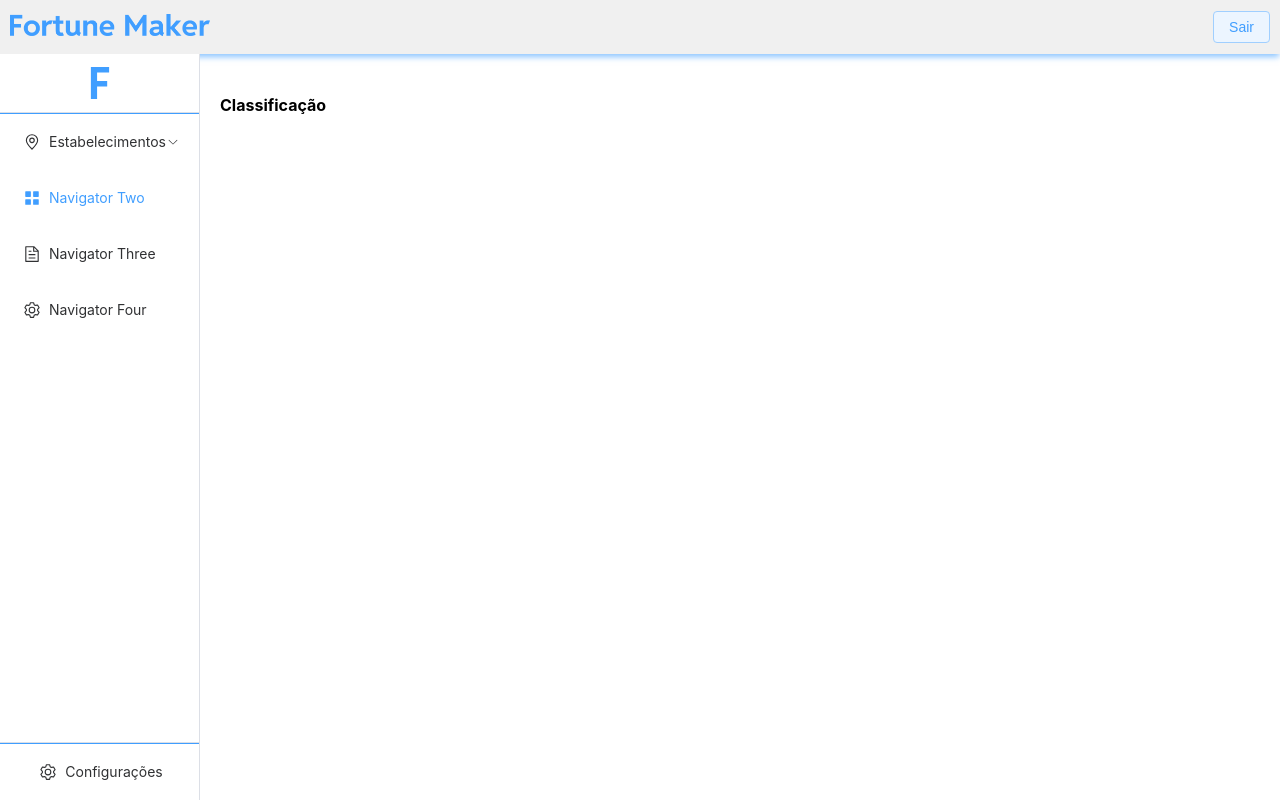
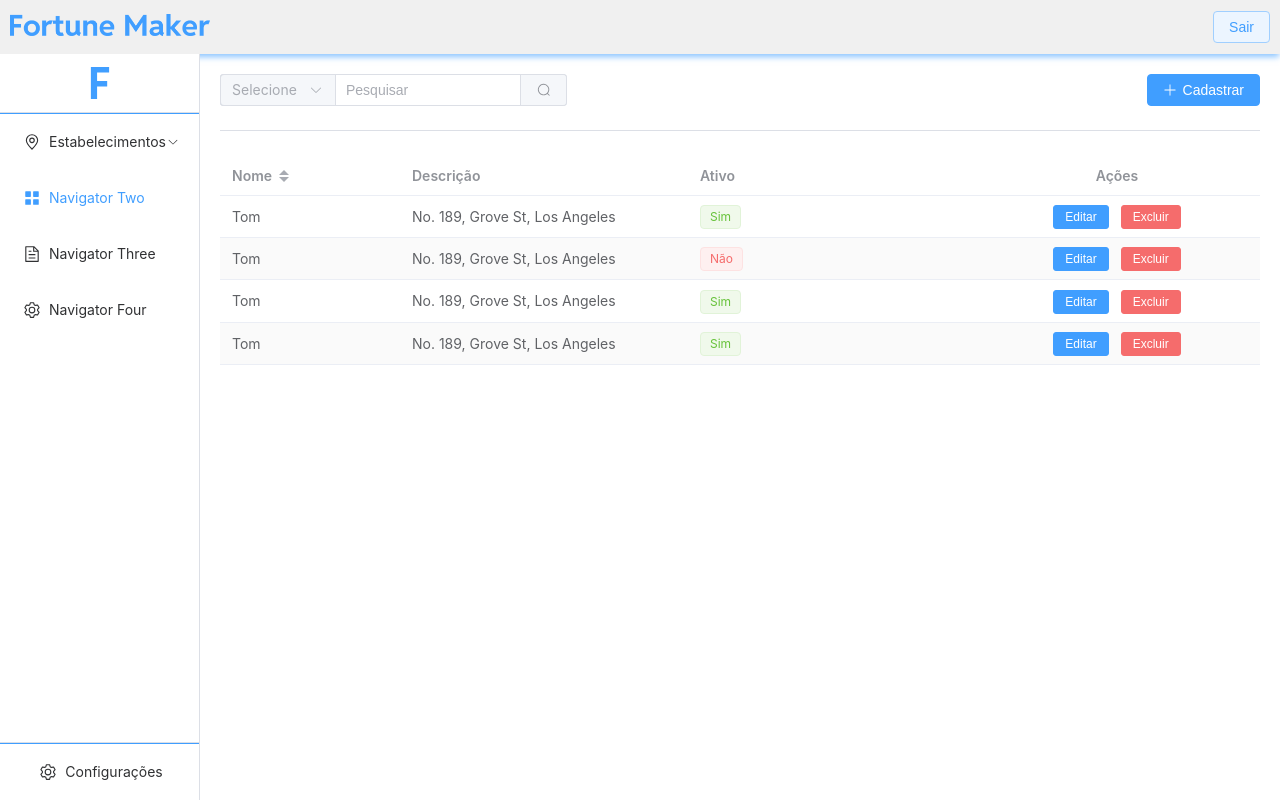
Before and after one commit to leonardoEbert/fortune-maker-front, a Vue app: page /vendor/classification in a window 1280 px wide. Built offline with nearby package versions, Linux system fonts and the light colour scheme; no server answers.

Commit message:
feat: added search input, table and modal button

```diff
--- a/src/views/vendor/VendorClassificationView.vue
+++ b/src/views/vendor/VendorClassificationView.vue
@@ -1,13 +1,114 @@
 <script lang="ts">
 import { defineComponent } from 'vue'
+import { Plus, Search } from '@element-plus/icons-vue'
 
 export default defineComponent({
-  name: 'VendorClassificationView'
+  name: 'VendorClassificationView',
+  computed: {
+    Plus() {
+      return Plus
+    },
+    Search() {
+      return Search
+    }
+  },
+  data() {
+    return {
+      searchTerm: '',
+      searchTarget: '',
+      tableData: [
+        {
+          name: 'Tom',
+          description: 'No. 189, Grove St, Los Angeles',
+          isActive: true,
+        },
+        {
+          name: 'Tom',
+          description: 'No. 189, Grove St, Los Angeles',
+          isActive: false,
+        },
+        {
+          name: 'Tom',
+          description: 'No. 189, Grove St, Los Angeles',
+          isActive: true,
+        },
+        {
+          name: 'Tom',
+          description: 'No. 189, Grove St, Los Angeles',
+          isActive: true,
+        },
+      ]
+    }
+  },
+  methods: {
+    performSearch() {
+      console.log(this.searchTerm)
+      console.log(this.searchTarget)
+    },
+    editClassification(id: string) {
+      console.log(id)
+    },
+    deleteClassification(id: string) {
+      console.log(id)
+    }
+  }
 })
 </script>
 
 <template>
-  <h1>Classificação</h1>
+  <el-row justify="space-between">
+    <el-col :xs="24" :sm="24" :md="12" :lg="8" :xl="8">
+      <el-input
+        v-model="searchTerm"
+        placeholder="Pesquisar"
+      >
+        <template #prepend>
+          <el-select v-model="searchTarget" placeholder="Selecione" style="width: 115px" clearable>
+            <el-option label="Nome" value="name" />
+            <el-option label="Descrição" value="description" />
+          </el-select>
+        </template>
+        <template #append>
+          <el-button type="primary" :icon="Search" @click="performSearch" />
+        </template>
+      </el-input>
+    </el-col>
+    <el-col :xs="24" :sm="24" :md="12" :lg="8" :xl="8" >
+      <el-button style="float: right" type="primary" :icon="Plus" @click="performSearch">Cadastrar</el-button>
+    </el-col>
+  </el-row>
+  <el-row>
+    <el-divider />
+    <el-col :span="24">
+      <el-table ref="tableRef" row-key="date" :data="tableData" stripe>
+        <el-table-column
+          prop="name"
+          label="Nome"
+          sortable
+          width="180"
+          column-key="name"
+        />
+        <el-table-column prop="description" label="Descrição" />
+        <el-table-column prop="isActive" label="Ativo">
+          <template #default="scope">
+            <el-tag
+              :type="scope.row.isActive ? 'success' : 'danger'"
+              disable-transitions
+            >{{ scope.row.isActive ? 'Sim' : 'Não' }}</el-tag
+            >
+          </template>
+        </el-table-column>
+        <el-table-column fixed="right" label="Ações" align="center" header-align="center">
+          <template #default="scope">
+            <el-button type="primary" size="small" @click="editClassification(scope.row.id)">
+              Editar
+            </el-button>
+            <el-button type="danger" size="small" @click="deleteClassification(scope.row.id)">Excluir</el-button>
+          </template>
+        </el-table-column>
+      </el-table>
+    </el-col>
+  </el-row>
 </template>
 
 <style scoped>
```
